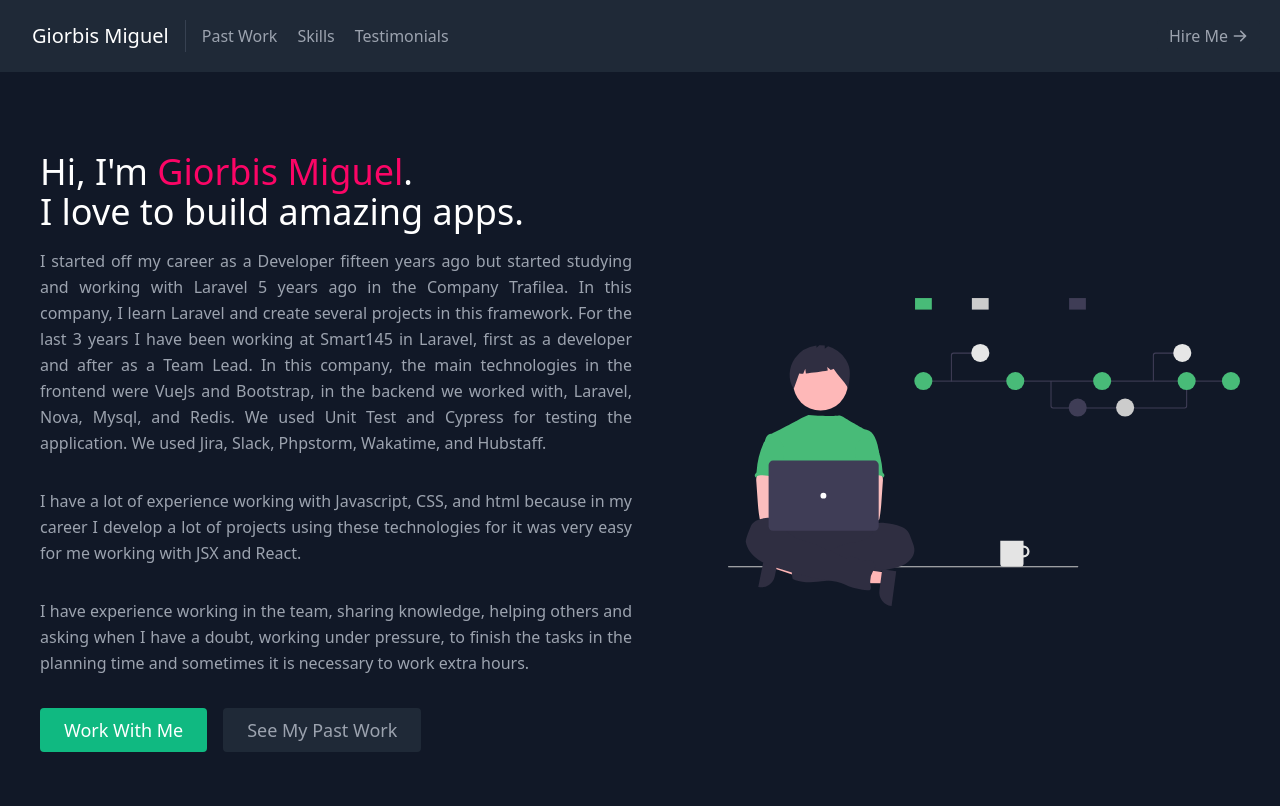
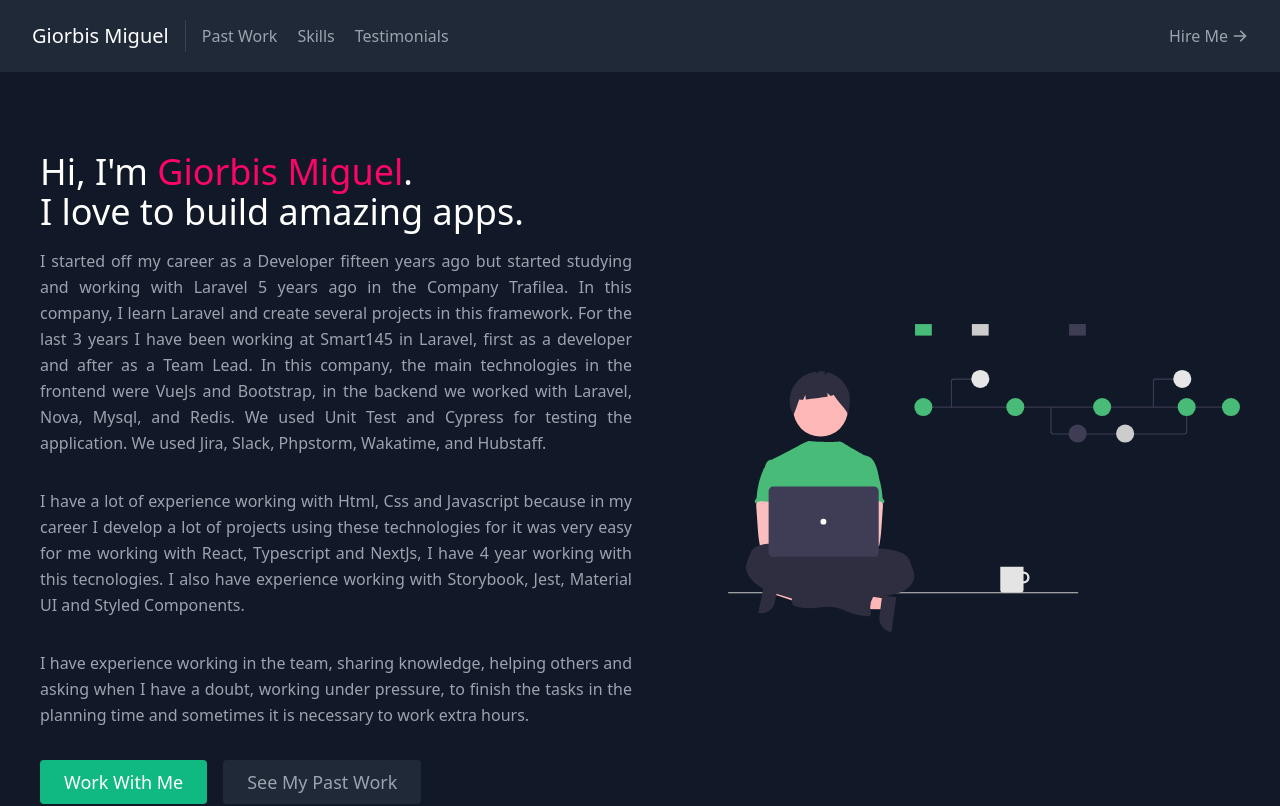
Before and after one commit to giorbismiguel/giorbismiguel, a React (Create React App) app: page / in a window 1280 px wide. Shown: the top 806 px of the page. Built offline with nearby package versions, Linux system fonts and the light colour scheme.

Commit message:
Add React experience

```diff
--- a/src/components/About.js
+++ b/src/components/About.js
@@ -17,14 +17,16 @@ export default function About() {
             projects in this framework. For the last 3 years I have been working
             at Smart145 in Laravel, first as a developer and after as a Team
             Lead. In this company, the main technologies in the frontend were
-            VueJs and Bootstrap, in the backend we worked with, Laravel, Nova,
+            VueJs and Bootstrap, in the backend we worked with Laravel, Nova,
             Mysql, and Redis. We used Unit Test and Cypress for testing the
             application. We used Jira, Slack, Phpstorm, Wakatime, and Hubstaff.
           </p>
           <p className="mb-8 leading-relaxed text-justify">
-            I have a lot of experience working with Javascript, CSS, and html
+            I have a lot of experience working with Html, Css and Javascript
             because in my career I develop a lot of projects using these
-            technologies for it was very easy for me working with JSX and React.
+            technologies for it was very easy for me working with React, Typescript
+            and NextJs, I have 4 year working with this tecnologies. I also have experience
+            working with Storybook, Jest, Material UI and Styled Components.
           </p>
           <p className="mb-8 leading-relaxed text-justify">
             I have experience working in the team, sharing knowledge, helping
```
